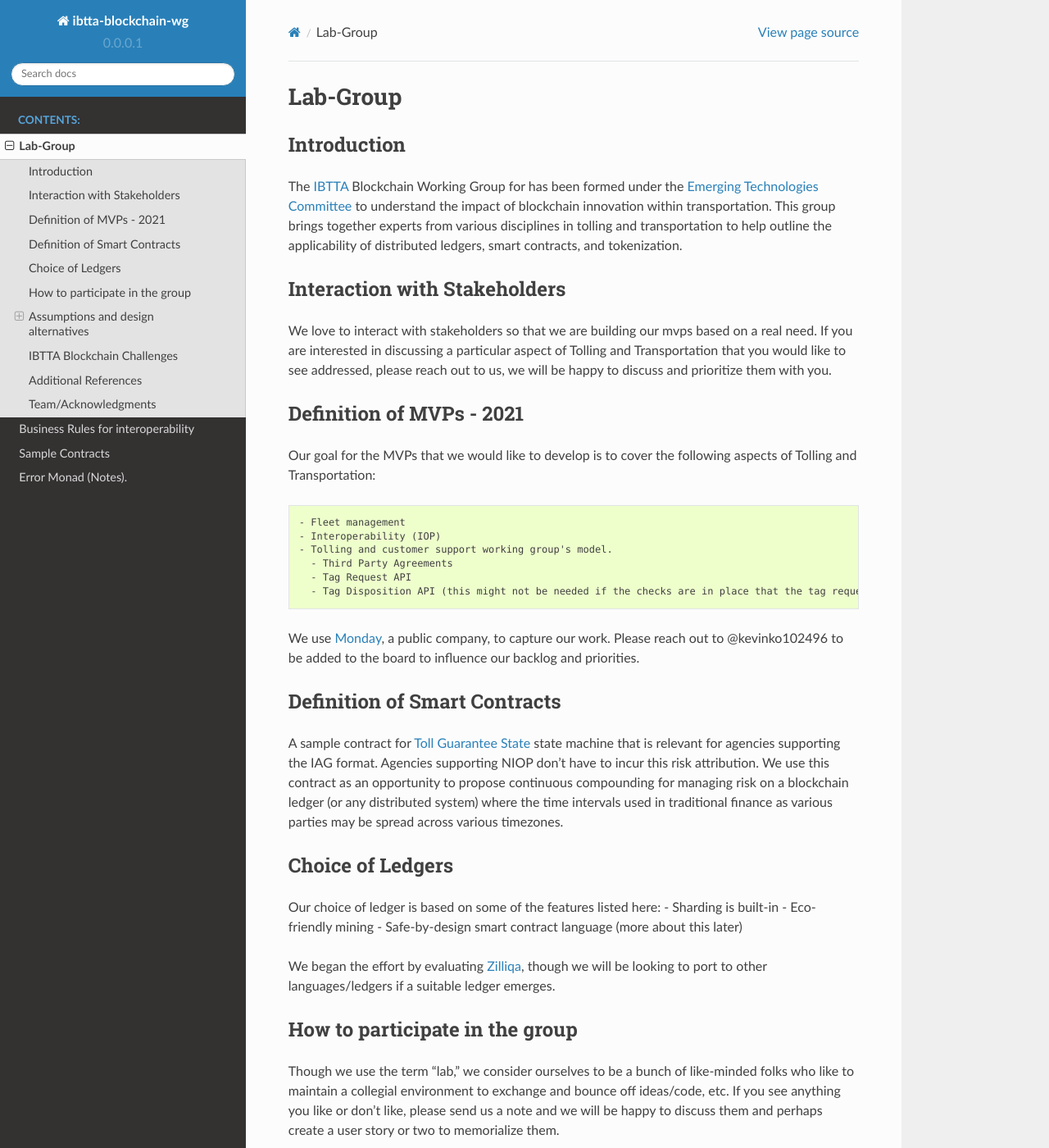
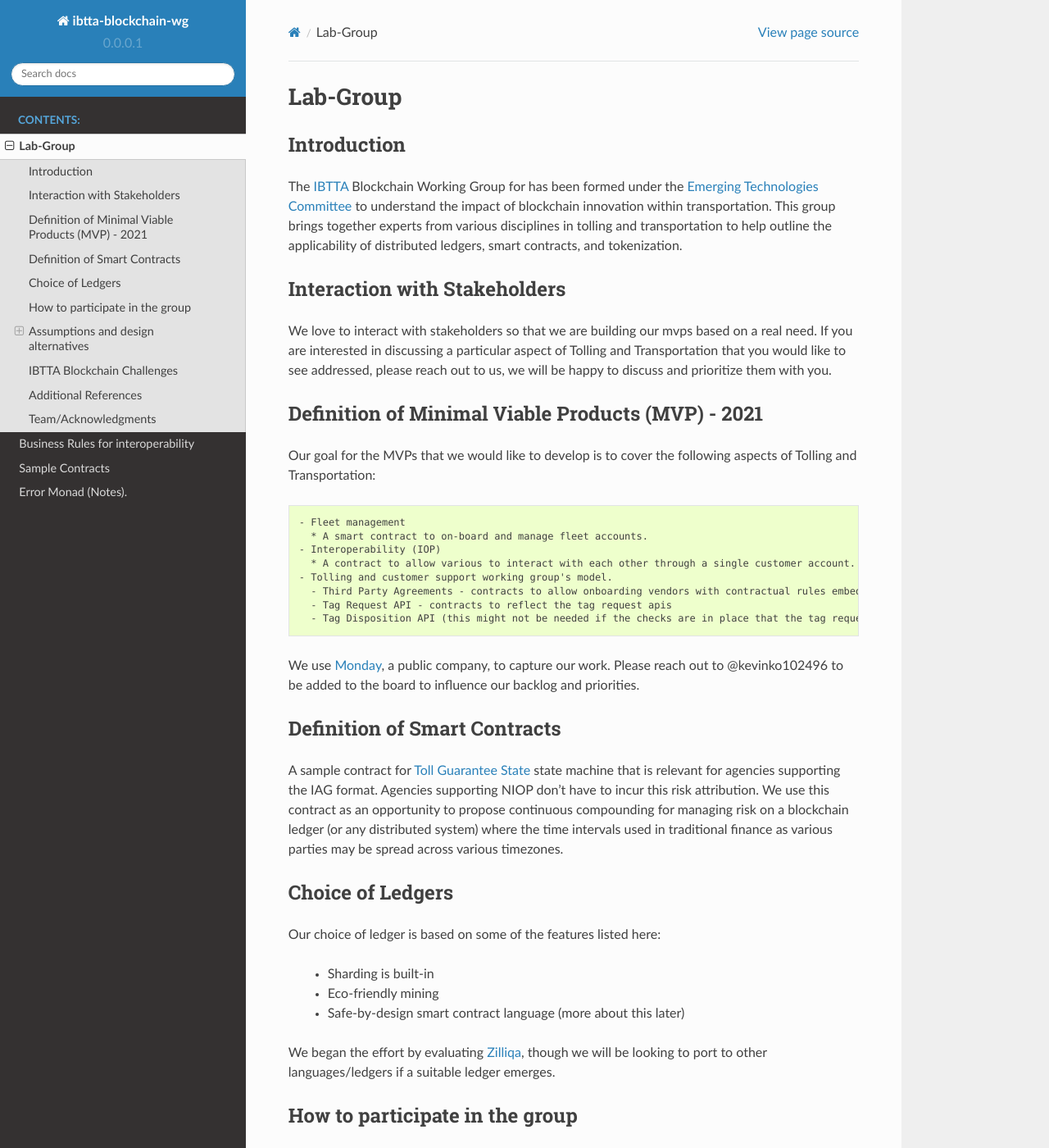
Before and after one commit to IBTTA-Blockchain-Working-Group/Lab-Group, a Sphinx documentation site: the page built from docs/README.rst, in a window 1280 px wide and 1400 px high. Shown: the whole window at 82% size. Built offline with Sphinx 7.4.7 and the Read the Docs theme 2.0.0, drawn with Linux system fonts in a browser that asks for light colours; some of the changed text lies outside the part shown.

Commit message:
Review comments.

```diff
--- a/docs/README.rst
+++ b/docs/README.rst
@@ -21,8 +21,8 @@ aspect of Tolling and Transportation that you would like to see
 addressed, please reach out to us, we will be happy to discuss and
 prioritize them with you.
 
-Definition of MVPs - 2021
--------------------------
+Definition of Minimal Viable Products (MVP) - 2021
+--------------------------------------------------------
 
 Our goal for the MVPs that we would like to develop is to cover the
 following aspects of Tolling and Transportation:
@@ -30,11 +30,13 @@ following aspects of Tolling and Transportation:
 ::
 
     - Fleet management
+      * A smart contract to on-board and manage fleet accounts.
     - Interoperability (IOP)
+      * A contract to allow various to interact with each other through a single customer account.
     - Tolling and customer support working group's model.
-      - Third Party Agreements
-      - Tag Request API
-      - Tag Disposition API (this might not be needed if the checks are in place that the tag request contract is only accessibly by the agency?)
+      - Third Party Agreements - contracts to allow onboarding vendors with contractual rules embedded in the contract.
+      - Tag Request API - contracts to reflect the tag request apis
+      - Tag Disposition API (this might not be needed if the checks are in place that the tag request contract is only accessibly by the agency?) - functions within the contracts to allow for checks and balances.
 
 We use
 `Monday <https://milliganpartners.monday.com/boards/1200830450/>`__, a
@@ -45,7 +47,7 @@ Definition of Smart Contracts
 -----------------------------
 
 A sample contract for `Toll Guarantee
-State <./docs/TollGuaranteeStateIBTTA.pdf>`__ state machine that is
+State <https://github.com/IBTTA-Blockchain-Working-Group/Lab-Group/blob/master/docs/TollGuaranteeStateIBTTA.pdf>`__ state machine that is
 relevant for agencies supporting the IAG format. Agencies supporting
 NIOP don't have to incur this risk attribution. We use this contract as
 an opportunity to propose continuous compounding for managing risk on a
@@ -56,9 +58,11 @@ various timezones.
 Choice of Ledgers
 -----------------
 
-Our choice of ledger is based on some of the features listed here: -
-Sharding is built-in - Eco-friendly mining - Safe-by-design smart
-contract language (more about this later)
+Our choice of ledger is based on some of the features listed here:
+
+  - Sharding is built-in
+  - Eco-friendly mining
+  - Safe-by-design smart contract language (more about this later)
 
 We began the effort by evaluating `Zilliqa <https://www.zilliqa.com>`__,
 though we will be looking to port to other languages/ledgers if a
@@ -116,6 +120,9 @@ to have access to. The contracts need to disallow suspension and
 deactivation of contracts from the mobile wallet to prevent loss of
 control of the underlying asset.
 
+* Notes: Each contract can dis-allow modifications to its internal fields based on the definition of an owner or the maximum block number before with modifications can be performed on the contract. These allow a contract to have a sense of finality and transfer assets as needed. *
+
+
 IBTTA Blockchain Challenges
 ---------------------------------
 The figure below presents an understanding of the challenges for promoting and adopting blockchain solutions within IBTTA.
@@ -123,8 +130,6 @@ The figure below presents an understanding of the challenges for promoting and a
 
 Additional References
 -----------------------------------
-
-
 
 - `Temporal Properties Of Smart Contracts <https://github.com/Zilliqa/scilla/blob/master/docs/temporal-isola18.pdf>`__
 - `Scilla Specificaton <https://github.com/Zilliqa/scilla/blob/master/docs/scilla-spec.pdf>`__
```
Also changed, not shown: 1 other file.
